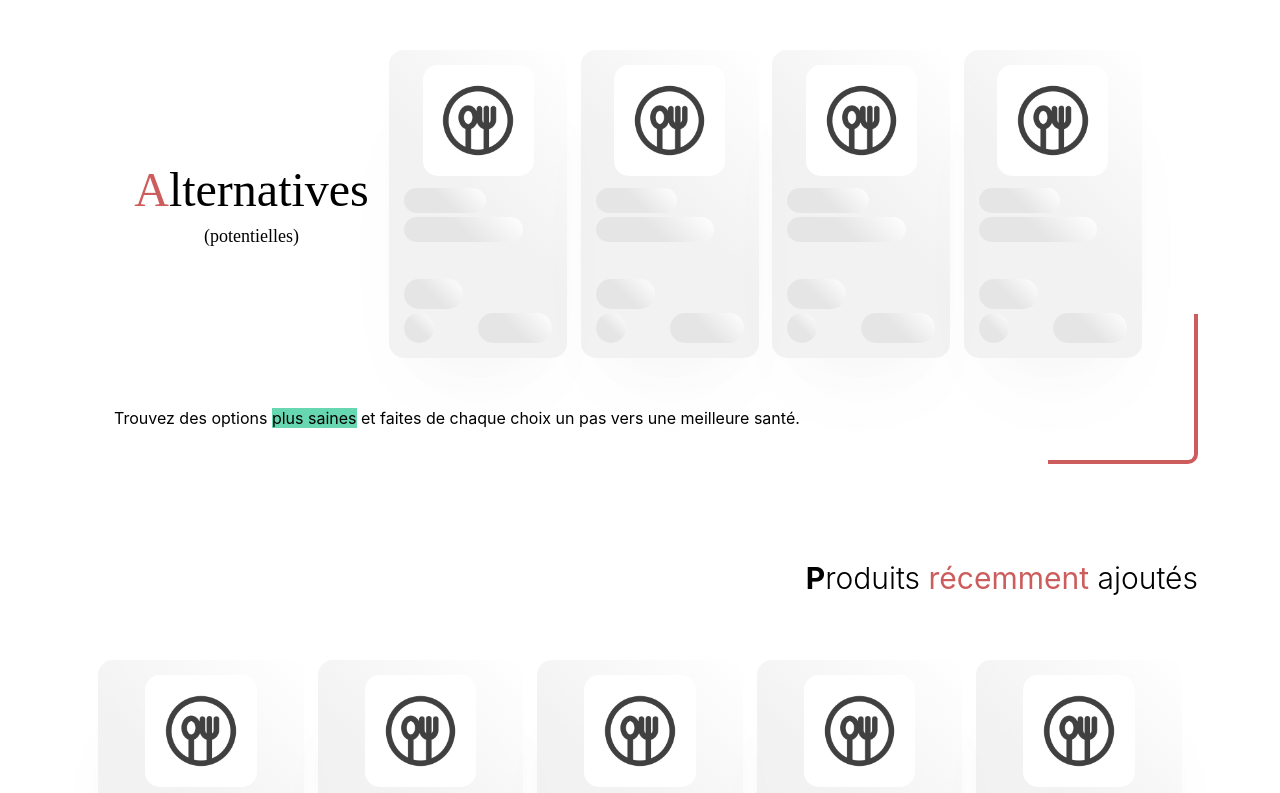
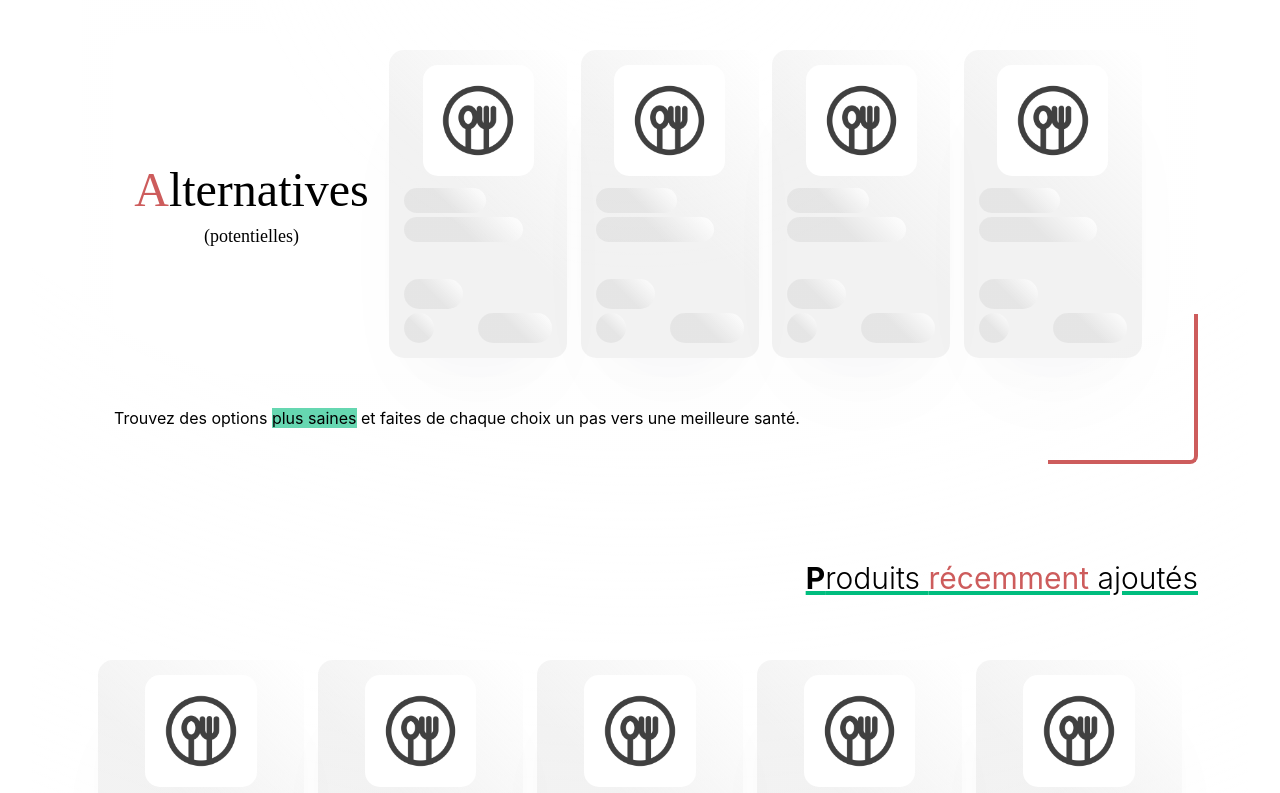
Before and after one commit to salaahl/nutri_verif_by_vue.js, a Vue app: page / in a window 1280 px wide. Shown: the part 2984-3777 px from the top of the page. Built offline with nearby package versions, Linux system fonts and the light colour scheme; a web font is replaced by a local one.

Commit message:
style: ajustements

```diff
--- a/src/views/HomeView.vue
+++ b/src/views/HomeView.vue
@@ -528,6 +528,10 @@ h1 {
   font-family: 'Grand Hotel', cursive;
 }
 
+h2:not(#alternatives-functionality > h2) {
+  text-decoration: 4px underline var(--color-green);
+}
+
 h2::first-letter {
   font-weight: bold;
 }
@@ -645,13 +649,13 @@ h2::first-letter {
   #alternatives-functionality::before {
     top: 0;
     left: 0;
-    border-radius: 10px 0 0 0;
+    border-radius: 0.5rem 0 0 0;
     border-width: 4px 0 0 4px;
   }
   #alternatives-functionality::after {
     bottom: 0;
     right: 0;
-    border-radius: 0 0 10px 0;
+    border-radius: 0 0 0.5rem 0;
     border-width: 0 4px 4px 0;
   }
 
```
